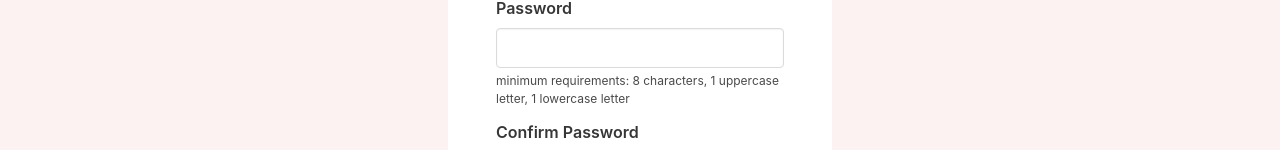
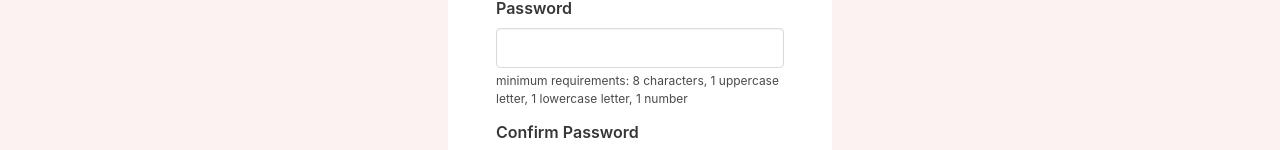
Before and after one commit to wgladnick/tender, a Vue app in the folder vue/: page /register in a window 1280 px wide. Shown: the part 492-642 px from the top of the page. Built offline with nearby package versions, Linux system fonts and the light colour scheme; some icons are missing.

Commit message:
fixed password requirement message

```diff
--- a/vue/src/views/Login.vue
+++ b/vue/src/views/Login.vue
@@ -22,9 +22,7 @@ import LoginForm from "../components/LoginForm.vue";
 export default {
   name: "login",
   components: { LoginForm },
-  data() {
-   return{}
-  },
+
   methods: {},
 };
 </script>
--- a/vue/src/views/Register.vue
+++ b/vue/src/views/Register.vue
@@ -37,7 +37,7 @@
 
         <b-field
           label="Password"
-          message="minimum requirements: 8 characters, 1 uppercase letter, 1 lowercase letter"
+          message="minimum requirements: 8 characters, 1 uppercase letter, 1 lowercase letter, 1 number"
         >
           <b-input
             type="password"
```
